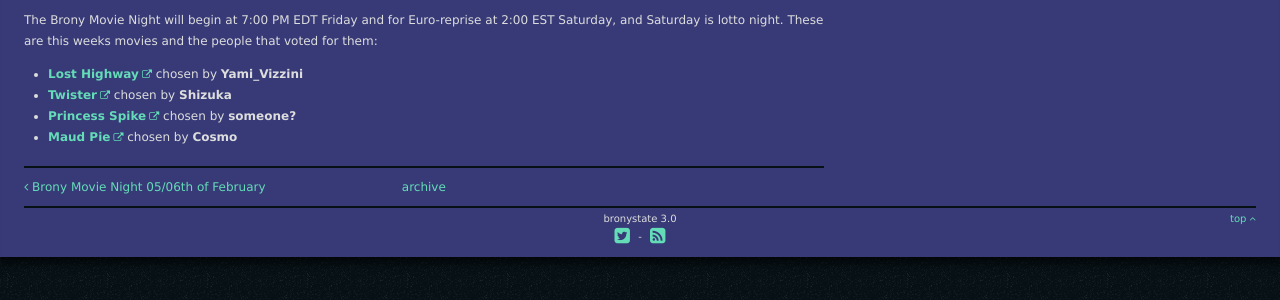
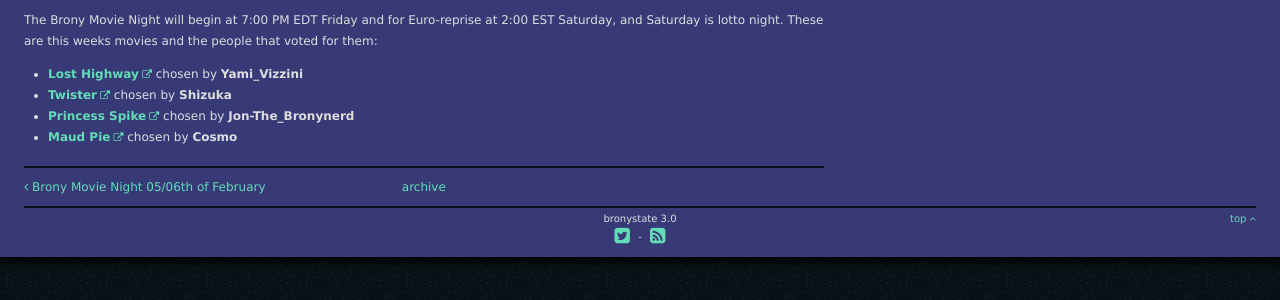
Before and after one commit to Bronystate/brstv3, a Jekyll site: the page built from _posts/2016-02-11-lottery.md, in a window 1280 px wide. Shown: the part 356-656 px from the top of the page. Built offline with Jekyll 4.4.1, drawn with Linux system fonts in a browser that asks for light colours; nearby versions of some CDN libraries.

Commit message:
Update 2016-02-11-lottery.md

```diff
--- a/_posts/2016-02-11-lottery.md
+++ b/_posts/2016-02-11-lottery.md
@@ -13,7 +13,7 @@ These are this weeks movies and the people that voted for them:
 
  - **[Lost Highway][m1]** chosen by **Yami_Vizzini**
  - **[Twister][m2]** chosen by **Shizuka**
- - **[Princess Spike][p1]** chosen by **someone?**
+ - **[Princess Spike][p1]** chosen by **Jon-The_Bronynerd**
  - **[Maud Pie][p2]** chosen by **Cosmo**
 
 [m1]: http://www.imdb.com/title/tt0116922/
```
